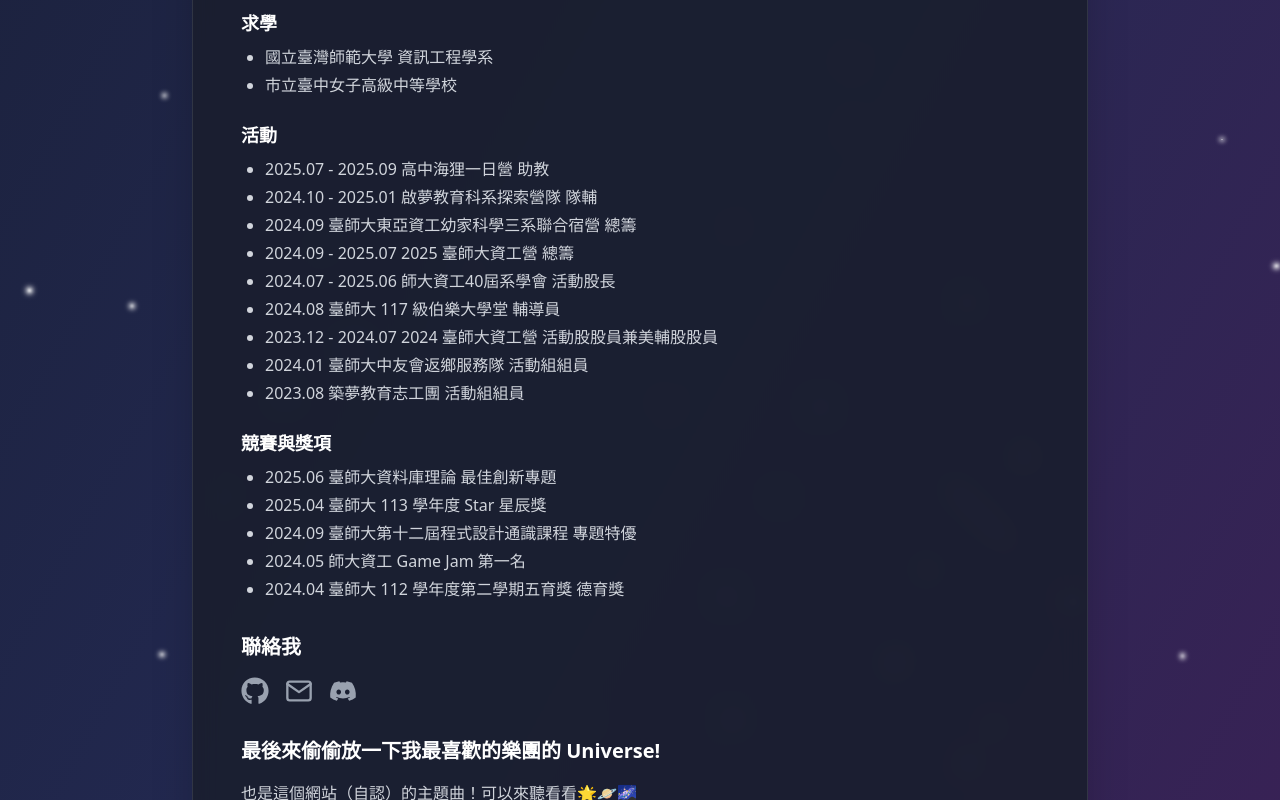
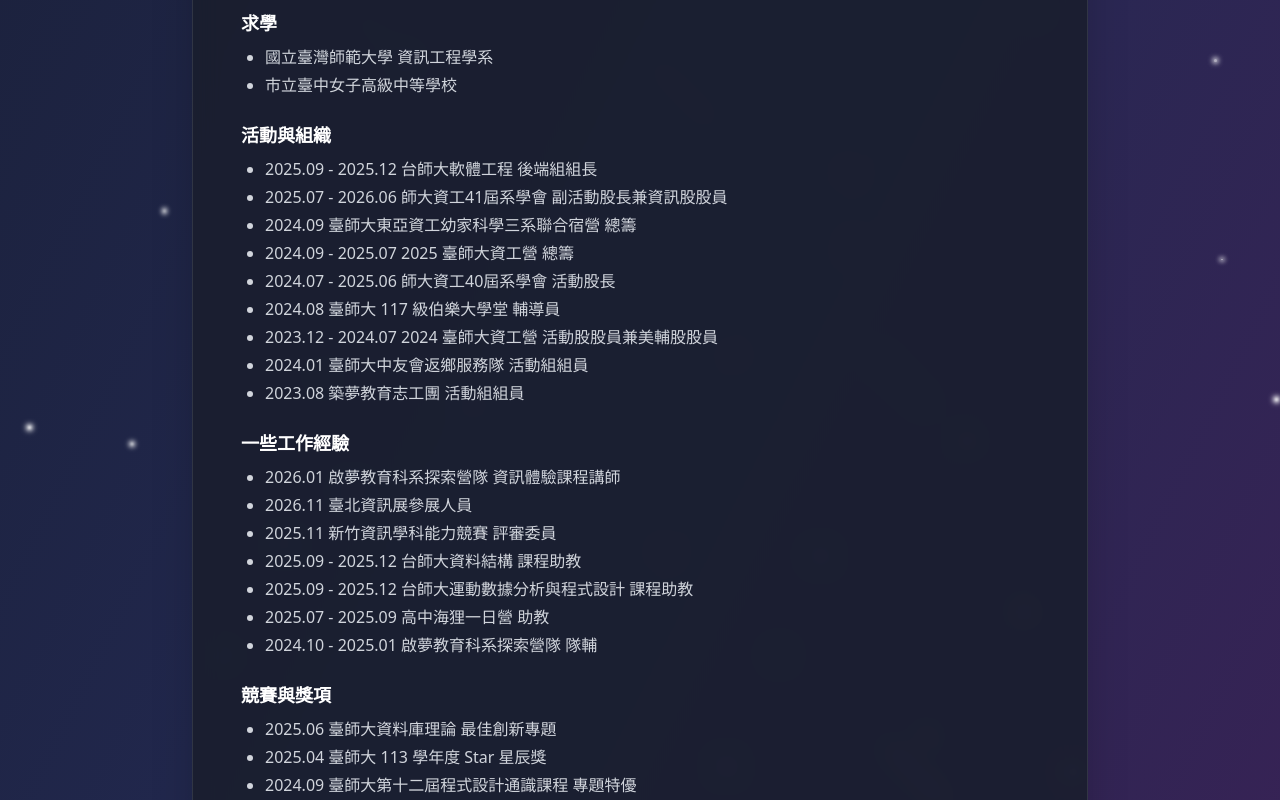
Before and after one commit to RokuSennyou/RokuSennyou.github.io, a Next.js app: page /about in a window 1280 px wide. Shown: the part 1040-1840 px from the top of the page. Built offline with nearby package versions, Linux system fonts and the light colour scheme.

Commit message:
chore: add some new words at about page

```diff
--- a/src/app/about/page.tsx
+++ b/src/app/about/page.tsx
@@ -108,10 +108,10 @@
             </div>
 
             <div className="mb-6">
-              <h3 className="text-lg font-semibold mb-2 text-white-300">活動</h3>
+              <h3 className="text-lg font-semibold mb-2 text-white-300">活動與組織</h3>
               <ul className="list-disc ml-6 text-gray-300 space-y-1">
-                <li>2025.07 - 2025.09 高中海狸一日營 助教</li>
-                <li>2024.10 - 2025.01 啟夢教育科系探索營隊 隊輔</li>
+                <li>2025.09 - 2025.12 台師大軟體工程 後端組組長</li>
+                <li>2025.07 - 2026.06 師大資工41屆系學會 副活動股長兼資訊股股員</li>
                 <li>2024.09 臺師大東亞資工幼家科學三系聯合宿營 總籌</li>
                 <li>2024.09 - 2025.07 2025 臺師大資工營 總籌</li>
                 <li>2024.07 - 2025.06 師大資工40屆系學會 活動股長</li>
@@ -119,6 +119,19 @@
                 <li>2023.12 - 2024.07 2024 臺師大資工營 活動股股員兼美輔股股員</li>
                 <li>2024.01 臺師大中友會返鄉服務隊 活動組組員</li>
                 <li>2023.08 築夢教育志工團 活動組組員</li>
+              </ul>
+            </div>
+
+            <div className="mb-6">
+              <h3 className="text-lg font-semibold mb-2 text-white-300">一些工作經驗</h3>
+              <ul className="list-disc ml-6 text-gray-300 space-y-1">
+                <li>2026.01 啟夢教育科系探索營隊 資訊體驗課程講師</li>
+                <li>2026.11 臺北資訊展參展人員</li>
+                <li>2025.11 新竹資訊學科能力競賽 評審委員</li>
+                <li>2025.09 - 2025.12 台師大資料結構 課程助教</li>
+                <li>2025.09 - 2025.12 台師大運動數據分析與程式設計 課程助教</li>
+                <li>2025.07 - 2025.09 高中海狸一日營 助教</li>
+                <li>2024.10 - 2025.01 啟夢教育科系探索營隊 隊輔</li>
               </ul>
             </div>
 
```
